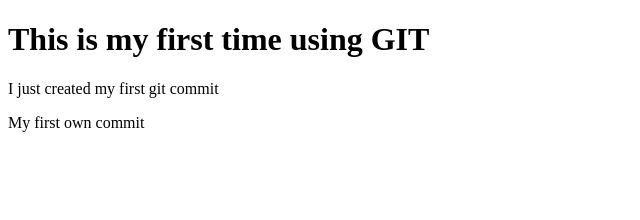
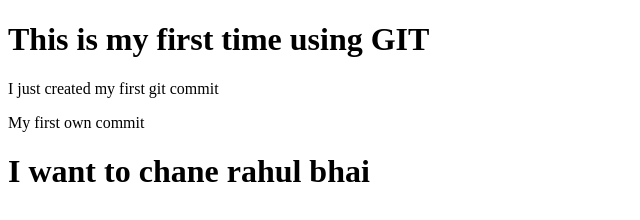
Before and after one commit to decodeblockchain/my-first-repository, a plain HTML site: page index.html in a window 1280 px wide. Shown: the whole page, without its empty margins (0-640 px from the left). Drawn offline with Linux system fonts and the light colour scheme.

Commit message:
Update index.html

```diff
--- a/index.html
+++ b/index.html
@@ -12,6 +12,6 @@
     </h1>
     <p>I just created my first git commit</p>
     <p>My first own commit</p>
-    <h1></h1>
+    <h1>I want to chane rahul bhai</h1>
 </body>
 </html>
```
